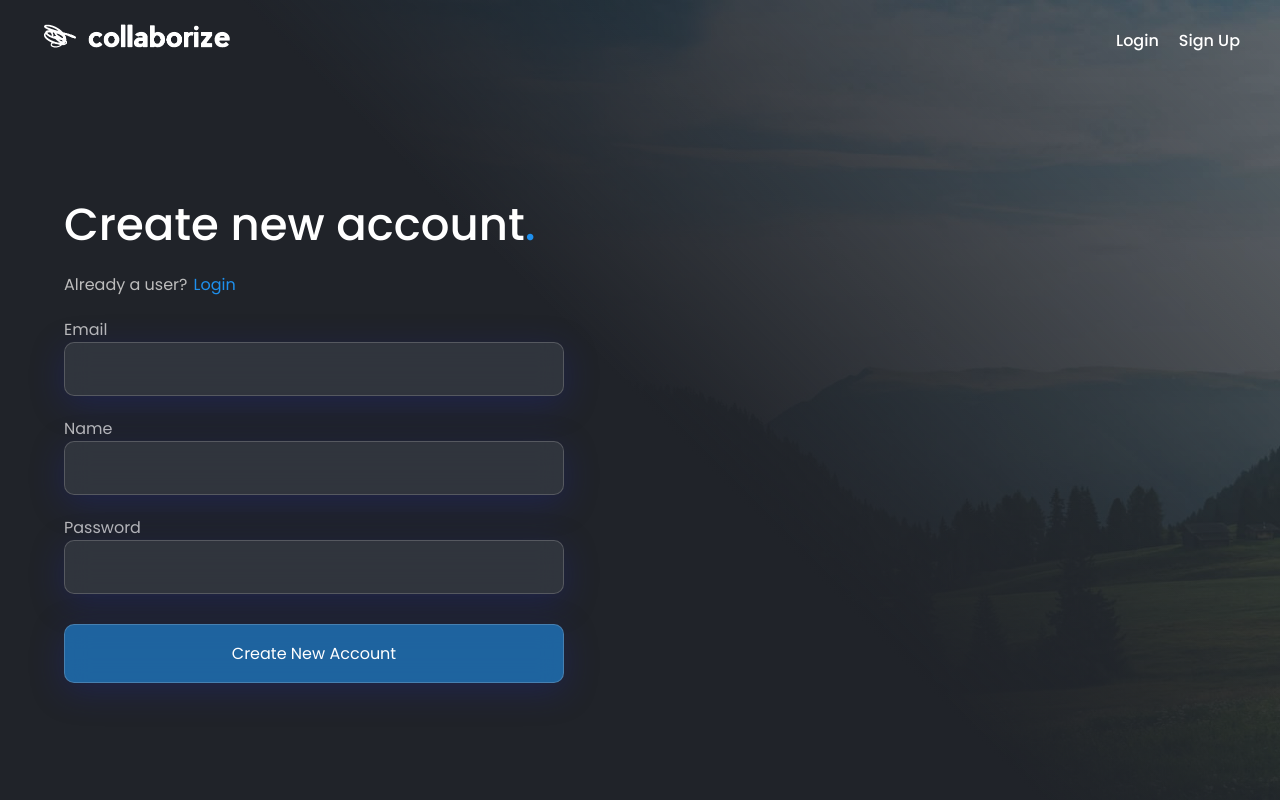
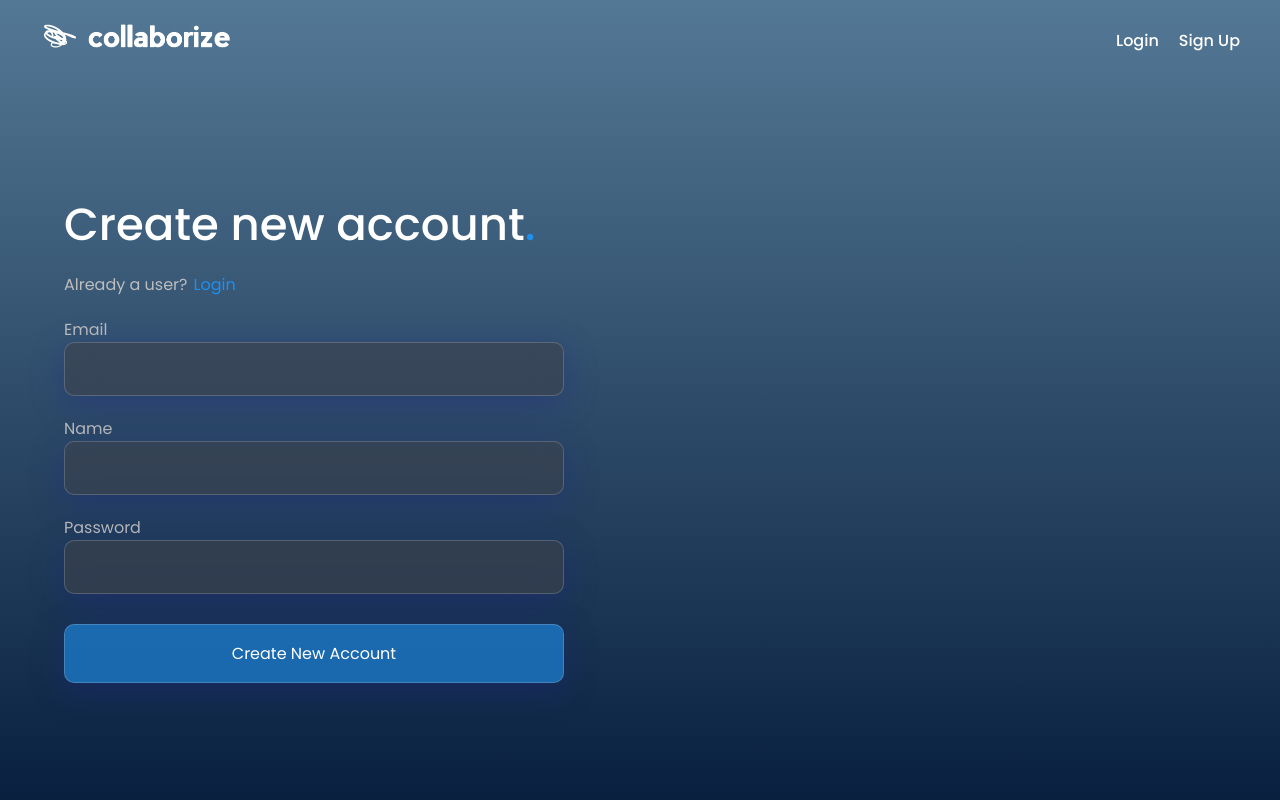
Before and after one commit to ajmalmohad/collaborize-frontend, a React (Create React App) app: page /signup in a window 1280 px wide. Built offline with nearby package versions, Linux system fonts and the light colour scheme; no server answers.

Commit message:
UI Changes and Simplified

```diff
--- a/src/components/css/ChatRoomBar.css
+++ b/src/components/css/ChatRoomBar.css
@@ -40,6 +40,7 @@
 }
 
 .ChatRoomBar .roomname{
+    font-weight: 500;
     width: 90%;
     text-align: center;
     padding: 10px;
--- a/src/pages/Login.js
+++ b/src/pages/Login.js
@@ -107,7 +107,6 @@ function Login() {
 
   return (
     <div className='Login'>
-      <div className='background'></div>
       <div className='content'>
         <PreNavbar />
         <div className='form'>
--- a/src/pages/Signup.js
+++ b/src/pages/Signup.js
@@ -113,7 +113,6 @@ function Signup() {
 
   return (
     <div className='Signup'>
-      <div className='background'></div>
       <div className='content'>
         <PreNavbar />
         <div className='form'>
--- a/src/pages/css/Login.css
+++ b/src/pages/css/Login.css
@@ -1,15 +1,7 @@
 .Login{
     min-height: 100vh;
-    background-image: url(./../../images/Login.jpg);
+    background-image: linear-gradient(to top, #09203f 0%, #537895 100%);
     background-size: cover;
-}
-
-.Login .background{
-    position: fixed;
-    z-index: 0;
-    height: 100%;
-    width: 100%;
-    background-image: linear-gradient(45deg, var(--dark-gray), var(--dark-gray), transparent);
 }
 
 .Login .content{
--- a/src/pages/css/Signup.css
+++ b/src/pages/css/Signup.css
@@ -1,16 +1,7 @@
 .Signup{
     position: relative;
     min-height: 100vh;
-    background-image: url(./../../images/Signup.jpg);
-    background-size: cover;
-}
-
-.Signup .background{
-    position: fixed;
-    z-index: 0;
-    height: 100%;
-    width: 100%;
-    background-image: linear-gradient(45deg, var(--dark-gray), var(--dark-gray), transparent);
+    background-image: linear-gradient(to top, #09203f 0%, #537895 100%);
 }
 
 .Signup .content{
```
Also changed, not shown: src/images/Login.jpg (deleted), src/images/Signup.jpg (deleted).
